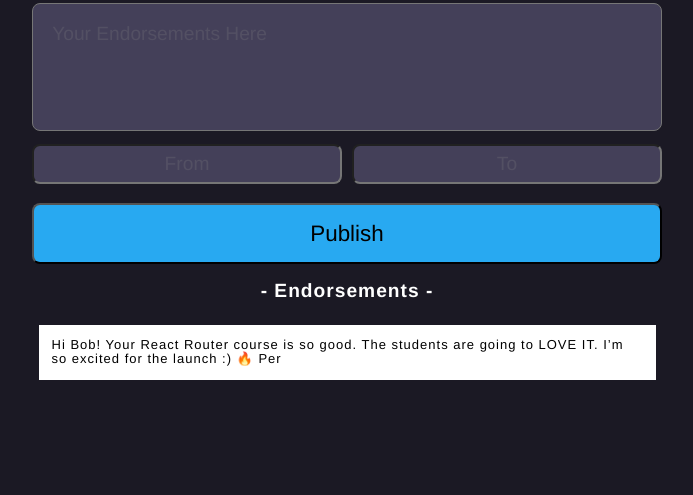
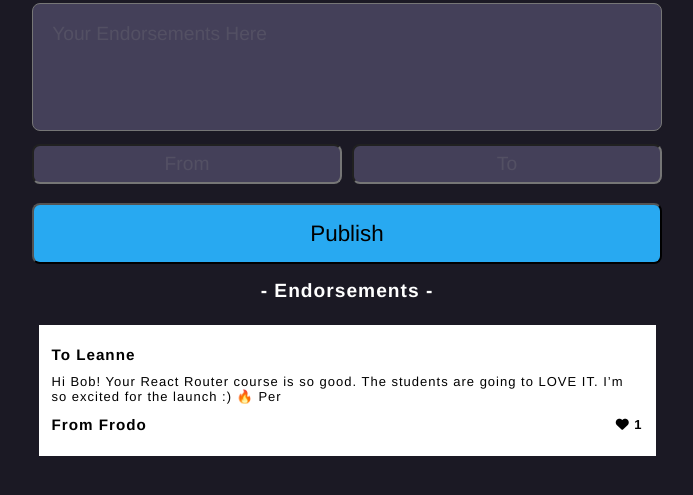
Before and after one commit to jv-pv/Fireship-Message-App, a website with bundled scripts: page index.html in a window 1280 px wide. Shown: the part 211-706 px from the top of the page, without its empty margins (293-986 px from the left). Built offline with nearby package versions, Linux system fonts and the light colour scheme; no server answers.

Commit message:
Finished Styling

```diff
--- a/index.css
+++ b/index.css
@@ -32,6 +32,7 @@ main {
     display: grid;
     grid-template: auto / repeat(2, 1fr);
     width: 100%;
+    min-width: 300px;
     max-width: 630px;
     column-gap: 10px;
 }
@@ -106,6 +107,7 @@ button {
 
 
 .endorsements-wrapper {
+    min-width: 300px;
     max-width: 630px;
 }
 
@@ -132,3 +134,43 @@ ul li {
     background-color: var(--bg-color-li);
     color: var(--text-color-dark);
 }
+
+.endorsement-details {
+    display: grid;
+    grid-template: repeat(3, 1fr)/ 1fr 1fr;
+}
+
+.endorsement-to,
+.endorsement-text,
+.endorsement-from {
+    margin: 0;
+    align-self: center;
+}
+
+.endorsement-to {
+    grid-row: 1;
+    grid-column: span 3;
+}
+
+.endorsement-text {
+    grid-row: 2;
+    grid-column: span 3;
+    padding: 0.2em 0;
+}
+
+.endorsement-from {
+    grid-row: 3;
+    grid-column: 1;
+}
+
+.endorsement-likes {
+    grid-row: 3;
+    grid-column: 2;
+    justify-self: flex-end;
+    align-self: center;
+}
+
+.endorsement-likes p {
+    display: inline;
+    font-weight: bolder;
+}
--- a/index.html
+++ b/index.html
@@ -2,6 +2,7 @@
 <html>
     <head>
         <link rel="stylesheet" href="https://cdnjs.cloudflare.com/ajax/libs/normalize/8.0.1/normalize.css">
+	    <link rel="stylesheet" href="https://cdnjs.cloudflare.com/ajax/libs/font-awesome/6.2.0/css/all.min.css" integrity="sha512-xh6O/CkQoPOWDdYTDqeRdPCVd1SpvCA9XXcUnZS2FmJNp1coAFzvtCN9BmamE+4aHK8yyUHUSCcJHgXloTyT2A==" crossorigin="anonymous" referrerpolicy="no-referrer" />
         <meta name="viewport" content="width=device-width, initial-scale=1.0">
         <link rel="stylesheet" href="index.css">
         <title>We are the Champions</title>
@@ -22,7 +23,18 @@
 
                 <h2>- Endorsements -</h2>
                 <ul id="endorsements-list">
-                    <li>Hi Bob! Your React Router course is so good. The students are going to LOVE IT. I’m so excited for the launch :) 🔥 Per</li>
+                    <li>
+                        <div class="endorsement-details">
+                            <h3 class="endorsement-to">To Leanne</h3>
+                            <p class="endorsement-text">Hi Bob! Your React Router course is so good. The students are going to LOVE IT. I’m so excited for the launch :) 🔥 Per</p>
+                            <h3 class="endorsement-from">From Frodo</h3>
+                            <span class="endorsement-likes">
+                                <i class="fa-solid fa-heart"></i>
+                                <p>1</p>
+                            </span>
+                        </div>
+                    </li>
+
                     <!-- <li>Abdellah! That transcription feature you completed for Scrimba 3.0 is amazing. I know you’ve been working hard on it for several months now. 👏👏👏 Really good work 🙌
                         From Sindre</li>
                     <li>Leanne! Thank you so much for helping me with the March accounting. Saved so much time because of you! 💜 Frode </li> -->
```
